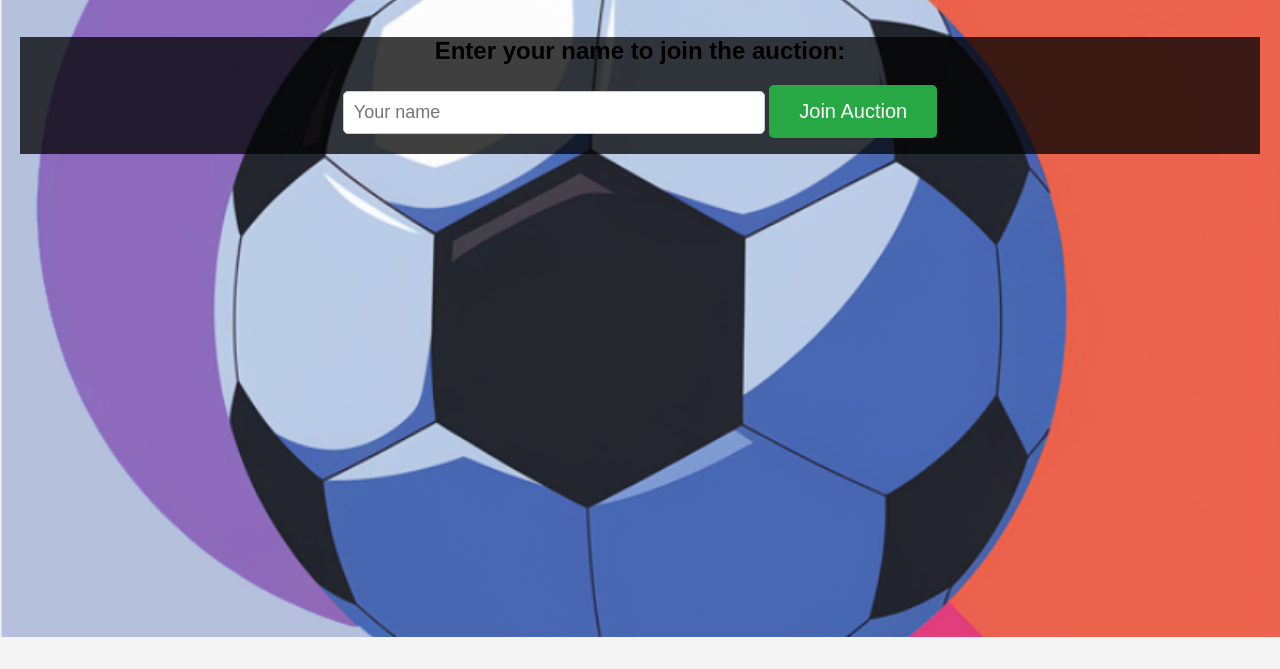
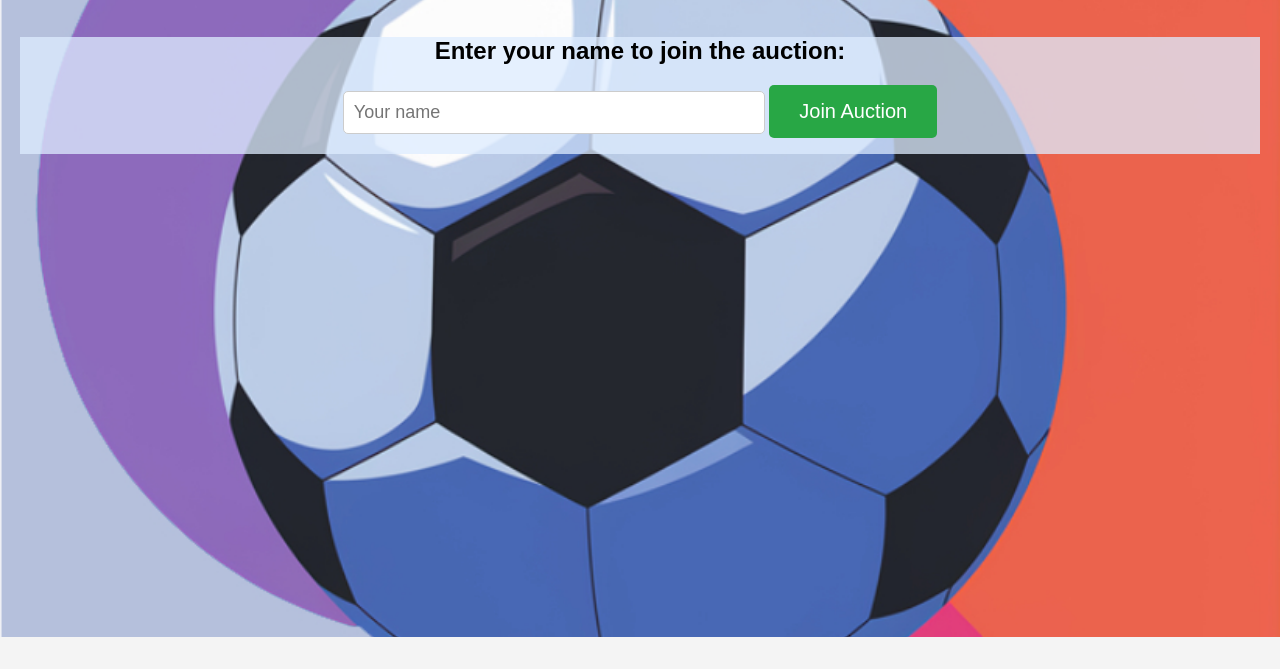
Before and after one commit to demichie/fantapicio, a website: page public/index.html in a window 1280 px wide. Shown: the part 131-800 px from the top of the page. Drawn offline with nearby package versions, Linux system fonts and the light colour scheme; no server answers.

Commit message:
Update style.css

```diff
--- a/public/style.css
+++ b/public/style.css
@@ -134,7 +134,7 @@ button:disabled {
 }
 
 #name-input-section {
-  background-color: rgba(1,1,1,.75);
+  background-color: rgba(222,237,255,.75);
 }
 
 /* Responsive Design for Mobile */
```
